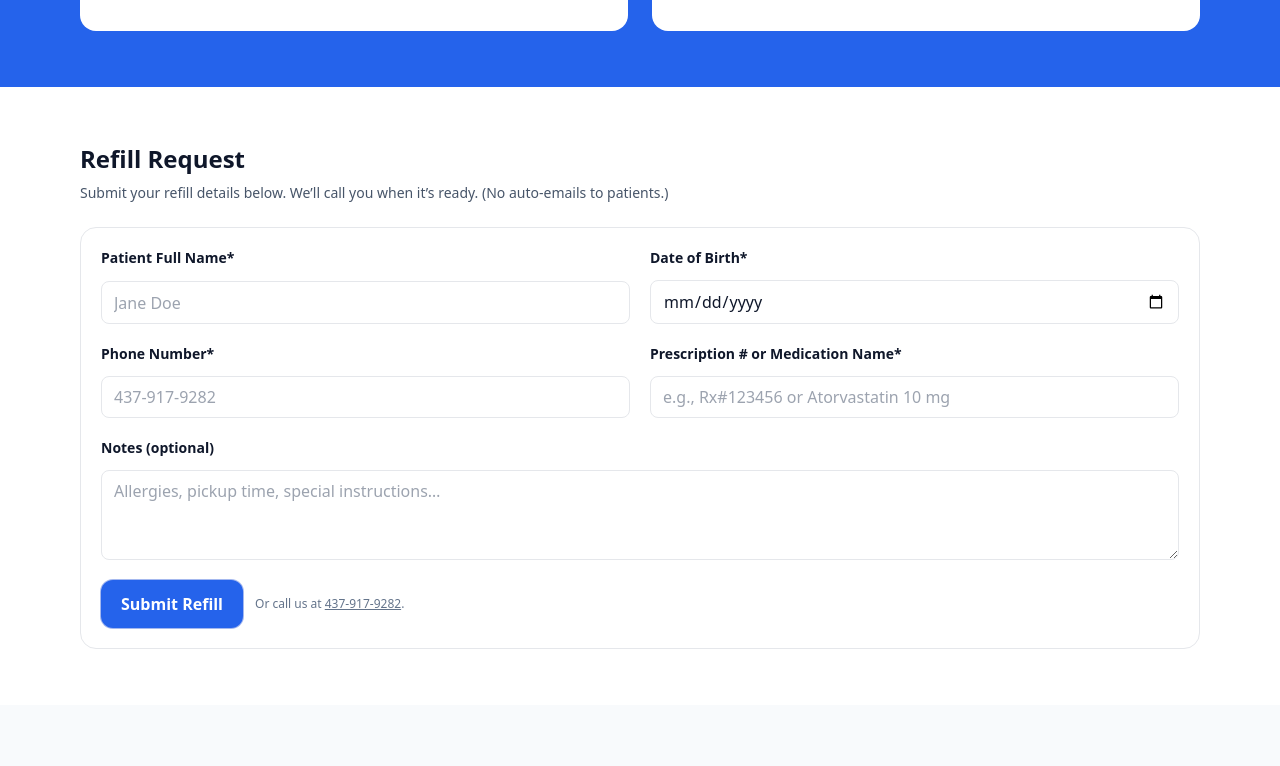
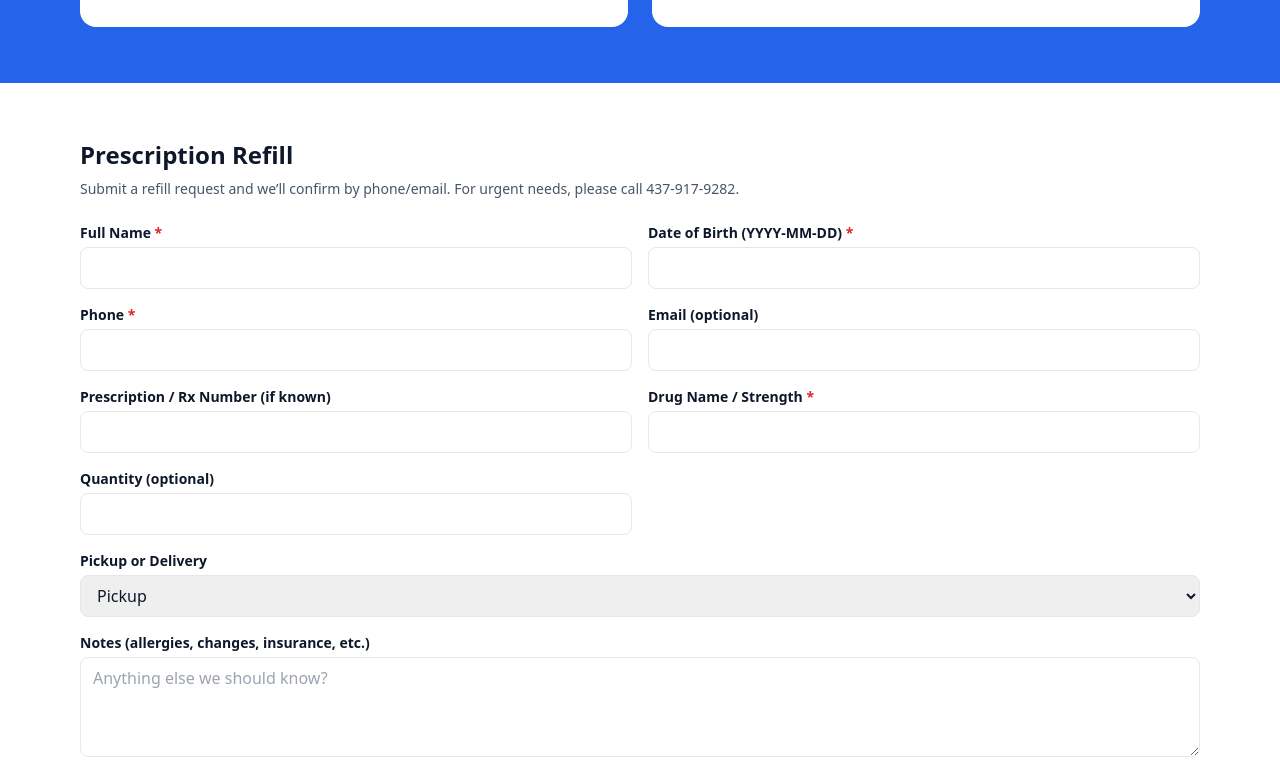
Before and after one commit to Pharma-clik/pharmacy-on-marlee, a Next.js app: page / in a window 1280 px wide. Shown: the part 920-1686 px from the top of the page. Built offline with nearby package versions, Linux system fonts and the light colour scheme.

Commit message:
Update PharmacyOnMarleeSite.js

```diff
--- a/components/PharmacyOnMarleeSite.js
+++ b/components/PharmacyOnMarleeSite.js
@@ -1,30 +1,14 @@
 import React, { useMemo, useState } from "react";
 
-/**
- * Pharmacy on Marlee – single-file website component
- * - Red/blue/white theme
- * - Hero with pharmacy-related background image (Unsplash; free for commercial use)
- * - "Free delivery" + "Seniors’ discount" badges
- * - Simple Refill form (emails pharmacyonmarlee@gmail.com via FormSubmit)
- *   * No patient confirmation email is sent.
- *   * Uses a honeypot field + no CAPTCHA.
- * - Optional MAPflow booking iframe (set BOOKING_IFRAME_SRC when you have it)
- *
- * Customize:
- *  - Update ADDRESS, PHONE, FAX below.
- *  - Edit BUSINESS_HOURS as needed.
- *  - Add your MAPflow embed in BOOKING_IFRAME_SRC when ready.
- */
-
-// --- Easy-to-edit settings ---------------------------------------------------
+// --- Editable settings -------------------------------------------------------
 const ADDRESS = "558 Marlee Ave, North York, Ontario";
 const PHONE = "437-917-9282";
 const FAX = "437-917-9288";
 
-// If you get a MAPflow EMBED link, paste it here (keep "" to show the call/visit card)
+// If you get a MAPflow EMBED link, paste it here (leave "" to keep the info card)
 const BOOKING_IFRAME_SRC = "";
 
-// Business hours (displayed in the Hours section)
+// Displayed business hours
 const BUSINESS_HOURS = {
   Monday: "9:00 AM – 6:00 PM",
   Tuesday: "9:00 AM – 6:00 PM",
@@ -38,6 +22,19 @@ const BUSINESS_HOURS = {
 
 export default function PharmacyOnMarleeSite() {
   const [filter, setFilter] = useState("");
+  const [sending, setSending] = useState(false);
+  const [sent, setSent] = useState(null); // null | "ok" | "err"
+  const [form, setForm] = useState({
+    fullName: "",
+    dateOfBirth: "",
+    phone: "",
+    email: "",
+    rxNumber: "",
+    drugName: "",
+    quantity: "",
+    notes: "",
+    delivery: "Pickup", // Pickup | Delivery
+  });
 
   const minorAilments = useMemo(
     () => [
@@ -66,17 +63,50 @@ export default function PharmacyOnMarleeSite() {
     return minorAilments.filter((x) => x.toLowerCase().includes(q));
   }, [filter, minorAilments]);
 
+  function update(k, v) {
+    setForm((s) => ({ ...s, [k]: v }));
+  }
+
+  async function submitRefill(e) {
+    e.preventDefault();
+    setSending(true);
+    setSent(null);
+    try {
+      const r = await fetch("/api/refill", {
+        method: "POST",
+        headers: { "Content-Type": "application/json" },
+        body: JSON.stringify({ ...form }),
+      });
+      if (!r.ok) throw new Error("Request failed");
+      setSent("ok");
+      setForm({
+        fullName: "",
+        dateOfBirth: "",
+        phone: "",
+        email: "",
+        rxNumber: "",
+        drugName: "",
+        quantity: "",
+        notes: "",
+        delivery: "Pickup",
+      });
+    } catch (err) {
+      setSent("err");
+    } finally {
+      setSending(false);
+    }
+  }
+
   return (
     <div className="min-h-screen bg-white text-slate-900">
       {/* Top nav */}
       <header className="sticky top-0 z-40 bg-white/80 backdrop-blur border-b">
         <div className="mx-auto max-w-6xl px-4 py-3 flex items-center justify-between">
           <div className="flex items-center gap-3">
-            {/* Title bigger + red */}
-            <h1 className="text-2xl md:text-3xl font-extrabold tracking-tight text-red-600">
+            <h1 className="text-2xl font-extrabold tracking-tight text-red-700"> {/* title bigger + red */}
               Pharmacy on Marlee
             </h1>
-            <p className="hidden sm:block text-xs text-slate-600">
+            <p className="text-xs text-slate-600">
               Minor Ailments • Vaccinations • Prescriptions
             </p>
           </div>
@@ -91,10 +121,8 @@ export default function PharmacyOnMarleeSite() {
         </div>
       </header>
 
-      {/* Hero (with licensed, free background image + badges) */}
+      {/* Hero with background + badges */}
       <section className="relative text-white">
-        {/* Background image (Unsplash – free for commercial use).
-            Optional: upload /public/hero.jpg and use backgroundImage: "url('/hero.jpg')" */}
         <div
           className="absolute inset-0 bg-cover bg-center"
           style={{
@@ -103,9 +131,7 @@ export default function PharmacyOnMarleeSite() {
           }}
           aria-hidden="true"
         />
-        {/* Overlay tint for readability */}
         <div className="absolute inset-0 bg-blue-900/60" aria-hidden="true" />
-
         <div className="relative mx-auto max-w-6xl px-4 py-16">
           <div className="grid md:grid-cols-2 gap-8 items-start">
             <div>
@@ -118,8 +144,6 @@ export default function PharmacyOnMarleeSite() {
               <p className="mt-3 text-white/90">
                 Same-day assessments by our pharmacist. Walk-ins welcome or book online.
               </p>
-
-              {/* Badges */}
               <div className="mt-4 flex flex-wrap gap-2">
                 <span className="inline-flex items-center rounded-full bg-white/90 text-blue-900 px-3 py-1 text-xs font-semibold ring-1 ring-white/70">
                   Free delivery
@@ -128,8 +152,6 @@ export default function PharmacyOnMarleeSite() {
                   Seniors’ discount
                 </span>
               </div>
-
-              {/* Primary actions */}
               <div className="mt-6 flex flex-wrap gap-3">
                 <a
                   href="#book"
@@ -146,7 +168,6 @@ export default function PharmacyOnMarleeSite() {
               </div>
             </div>
 
-            {/* Quick contact card on image */}
             <div className="rounded-2xl p-6 bg-white/10 ring-1 ring-white/30 backdrop-blur">
               <h3 className="font-semibold text-lg mb-2">Address</h3>
               <p className="text-white/90">{ADDRESS}</p>
@@ -155,9 +176,7 @@ export default function PharmacyOnMarleeSite() {
                 Tel: <a className="underline" href={`tel:${PHONE.replace(/[^0-9+]/g, "")}`}>{PHONE}</a><br />
                 Fax: {FAX}
               </p>
-              <p className="text-xs mt-4 text-white/80">
-                We offer free delivery and a seniors’ discount. Ask us in-store.
-              </p>
+              <p className="text-xs mt-4 text-white/80">We offer free delivery and a seniors’ discount.</p>
             </div>
           </div>
         </div>
@@ -183,8 +202,8 @@ export default function PharmacyOnMarleeSite() {
             <div className="mt-6 grid md:grid-cols-2 gap-6">
               <div className="rounded-2xl bg-white text-slate-900 p-5">
                 <p className="text-sm">
-                  MAPflow embed not connected yet. Once you share your MAPflow link, we’ll drop it in so
-                  patients can book directly here.
+                  MAPflow embed not connected yet. Once you share your MAPflow link, we’ll add it here so
+                  patients can book directly on this page.
                 </p>
                 <p className="text-sm mt-3">
                   Until then: call{" "}
@@ -195,119 +214,66 @@ export default function PharmacyOnMarleeSite() {
                 </p>
               </div>
 
-              <div className="rounded-2xl bg-white text-slate-900 p-5 overflow-auto">
-                <label className="block text-sm font-semibold mb-2">Quick search: Minor Ailments</label>
-                <input
-                  value={filter}
-                  onChange={(e) => setFilter(e.target.value)}
-                  placeholder="Type e.g. allergies, pink eye, UTI…"
-                  className="w-full rounded-lg border px-3 py-2"
-                />
-                <ul className="mt-3 space-y-1 max-h-56 overflow-auto text-sm">
-                  {filteredAilments.map((a) => (
-                    <li key={a} className="px-2 py-1 rounded hover:bg-slate-100">{a}</li>
-                  ))}
-                </ul>
-              </div>
+              <MinorAilmentsQuickList filter={filter} setFilter={setFilter} items={minorAilments} />
             </div>
           )}
         </div>
       </section>
 
-      {/* Refill (emails pharmacyonmarlee@gmail.com via FormSubmit) */}
+      {/* Refill */}
       <section id="refill" className="bg-white">
         <div className="mx-auto max-w-6xl px-4 py-14">
-          <h3 className="text-2xl font-extrabold">Refill Request</h3>
+          <h3 className="text-2xl font-extrabold">Prescription Refill</h3>
           <p className="text-sm text-slate-600 mt-2">
-            Submit your refill details below. We’ll call you when it’s ready. (No auto-emails to patients.)
+            Submit a refill request and we’ll confirm by phone/email. For urgent needs, please call {PHONE}.
           </p>
 
-          <form
-            className="mt-6 grid md:grid-cols-2 gap-5 rounded-2xl border p-5"
-            action="https://formsubmit.co/pharmacyonmarlee@gmail.com"
-            method="POST"
-            target="_blank"
-          >
-            {/* FormSubmit controls */}
-            <input type="hidden" name="_subject" value="Refill Request – Pharmacy on Marlee" />
-            <input type="hidden" name="_template" value="table" />
-            <input type="hidden" name="_captcha" value="false" />
-            {/* honeypot (leave empty) */}
-            <input type="text" name="_honey" className="hidden" tabIndex={-1} autoComplete="off" />
-
-            <div className="grid gap-3">
-              <label className="text-sm font-semibold">Patient Full Name*</label>
-              <input
-                required
-                name="Patient Name"
-                type="text"
-                className="rounded-lg border px-3 py-2"
-                placeholder="Jane Doe"
-              />
+          <form onSubmit={submitRefill} className="mt-6 grid gap-4 md:grid-cols-2">
+            <TextInput label="Full Name" value={form.fullName} onChange={(v) => update("fullName", v)} required />
+            <TextInput label="Date of Birth (YYYY-MM-DD)" value={form.dateOfBirth} onChange={(v) => update("dateOfBirth", v)} required />
+            <TextInput label="Phone" value={form.phone} onChange={(v) => update("phone", v)} required />
+            <TextInput label="Email (optional)" value={form.email} onChange={(v) => update("email", v)} type="email" />
+            <TextInput label="Prescription / Rx Number (if known)" value={form.rxNumber} onChange={(v) => update("rxNumber", v)} />
+            <TextInput label="Drug Name / Strength" value={form.drugName} onChange={(v) => update("drugName", v)} required />
+            <TextInput label="Quantity (optional)" value={form.quantity} onChange={(v) => update("quantity", v)} />
+            <div className="md:col-span-2">
+              <label className="block text-sm font-semibold mb-1">Pickup or Delivery</label>
+              <select
+                className="w-full rounded-lg border px-3 py-2"
+                value={form.delivery}
+                onChange={(e) => update("delivery", e.target.value)}
+              >
+                <option>Pickup</option>
+                <option>Delivery (Free)</option>
+              </select>
             </div>
-
-            <div className="grid gap-3">
-              <label className="text-sm font-semibold">Date of Birth*</label>
-              <input
-                required
-                name="Date of Birth"
-                type="date"
-                className="rounded-lg border px-3 py-2"
-              />
-            </div>
-
-            <div className="grid gap-3">
-              <label className="text-sm font-semibold">Phone Number*</label>
-              <input
-                required
-                name="Phone"
-                type="tel"
-                className="rounded-lg border px-3 py-2"
-                placeholder="437-917-9282"
-              />
-            </div>
-
-            <div className="grid gap-3">
-              <label className="text-sm font-semibold">Prescription # or Medication Name*</label>
-              <input
-                required
-                name="Prescription(s)"
-                type="text"
-                className="rounded-lg border px-3 py-2"
-                placeholder="e.g., Rx#123456 or Atorvastatin 10 mg"
-              />
-            </div>
-
-            <div className="grid gap-3 md:col-span-2">
-              <label className="text-sm font-semibold">Notes (optional)</label>
+            <div className="md:col-span-2">
+              <label className="block text-sm font-semibold mb-1">Notes (allergies, changes, insurance, etc.)</label>
               <textarea
-                name="Notes"
-                rows={3}
-                className="rounded-lg border px-3 py-2"
-                placeholder="Allergies, pickup time, special instructions…"
+                className="w-full rounded-lg border px-3 py-2 min-h-[100px]"
+                value={form.notes}
+                onChange={(e) => update("notes", e.target.value)}
+                placeholder="Anything else we should know?"
               />
             </div>
 
             <div className="md:col-span-2 flex items-center gap-3">
               <button
                 type="submit"
-                className="px-5 py-3 rounded-xl bg-blue-600 text-white font-semibold ring-1 ring-blue-700/40 hover:bg-blue-700 transition"
+                disabled={sending}
+                className="px-5 py-3 rounded-xl bg-blue-600 text-white font-semibold ring-1 ring-blue-700/40 hover:bg-blue-700 transition disabled:opacity-60"
               >
-                Submit Refill
+                {sending ? "Sending…" : "Submit Refill Request"}
               </button>
-              <p className="text-xs text-slate-500">
-                Or call us at{" "}
-                <a className="underline" href={`tel:${PHONE.replace(/[^0-9+]/g, "")}`}>
-                  {PHONE}
-                </a>.
-              </p>
+              {sent === "ok" && <span className="text-green-700 text-sm">Sent! We’ll contact you soon.</span>}
+              {sent === "err" && <span className="text-red-700 text-sm">Could not send. Please call {PHONE}.</span>}
             </div>
           </form>
         </div>
       </section>
 
       {/* Services */}
-      <section id="services" className="bg-slate-50">
+      <section id="services" className="bg-white">
         <div className="mx-auto max-w-6xl px-4 py-14">
           <h3 className="text-2xl font-extrabold">Our Services</h3>
           <div className="mt-6 grid sm:grid-cols-2 lg:grid-cols-3 gap-5">
@@ -319,7 +285,7 @@ export default function PharmacyOnMarleeSite() {
               ["Blister Packs", "Convenient weekly compliance packaging."],
               ["Compounding (Level B)", "Select non-sterile compounds."],
             ].map(([title, text]) => (
-              <div key={title} className="rounded-2xl border bg-white p-5">
+              <div key={title} className="rounded-2xl border p-5">
                 <h4 className="font-semibold">{title}</h4>
                 <p className="text-sm text-slate-600 mt-1">{text}</p>
               </div>
@@ -329,10 +295,10 @@ export default function PharmacyOnMarleeSite() {
       </section>
 
       {/* Hours */}
-      <section id="hours" className="bg-white">
+      <section id="hours" className="bg-slate-50">
         <div className="mx-auto max-w-6xl px-4 py-14">
           <h3 className="text-2xl font-extrabold">Business Hours</h3>
-          <div className="mt-6 overflow-hidden rounded-2xl border bg-white">
+        <div className="mt-6 overflow-hidden rounded-2xl border bg-white">
             <table className="w-full text-left text-sm">
               <tbody>
                 {Object.entries(BUSINESS_HOURS).map(([day, hours]) => (
@@ -352,8 +318,7 @@ export default function PharmacyOnMarleeSite() {
       <section id="contact" className="bg-white">
         <div className="mx-auto max-w-6xl px-4 py-14">
           <h3 className="text-2xl font-extrabold">Contact</h3>
-
-        <div className="mt-6 grid md:grid-cols-2 gap-6">
+          <div className="mt-6 grid md:grid-cols-2 gap-6">
             <div className="rounded-2xl border p-5">
               <h4 className="font-semibold">Pharmacy on Marlee</h4>
               <p className="mt-1 text-slate-700">{ADDRESS}</p>
@@ -364,38 +329,30 @@ export default function PharmacyOnMarleeSite() {
                 </a>{" "}
                 · Fax: {FAX}
               </p>
-
               <div className="mt-4 flex gap-3">
                 <a
                   href="tel:${PHONE}"
-                  onClick={(e) => {
-                    e.currentTarget.href = `tel:${PHONE.replace(/[^0-9+]/g, "")}`;
-                  }}
+                  onClick={(e) => { e.currentTarget.href = `tel:${PHONE.replace(/[^0-9+]/g, "")}`; }}
                   className="px-4 py-2 rounded-lg bg-blue-600 text-white font-semibold ring-1 ring-blue-700/40 hover:bg-blue-700 transition"
                 >
                   Call now
                 </a>
-
                 <a
                   href={`https://www.google.com/maps/search/?api=1&query=${encodeURIComponent(ADDRESS)}`}
-                  target="_blank"
-                  rel="noreferrer"
+                  target="_blank" rel="noreferrer"
                   className="px-4 py-2 rounded-lg ring-1 ring-slate-300 hover:bg-slate-50 transition"
                 >
                   Open in Google Maps
                 </a>
               </div>
             </div>
-
             <div className="rounded-2xl overflow-hidden ring-1 ring-slate-200">
               <iframe
                 title="Google Map"
                 className="w-full h-[320px]"
                 loading="lazy"
                 referrerPolicy="no-referrer-when-downgrade"
-                src={`https://www.google.com/maps?q=${encodeURIComponent(
-                  ADDRESS
-                )}&output=embed`}
+                src={`https://www.google.com/maps?q=${encodeURIComponent(ADDRESS)}&output=embed`}
               />
             </div>
           </div>
@@ -420,3 +377,40 @@ export default function PharmacyOnMarleeSite() {
     </div>
   );
 }
+
+// --- small components --------------------------------------------------------
+function TextInput({ label, value, onChange, required, type = "text" }) {
+  return (
+    <div>
+      <label className="block text-sm font-semibold mb-1">
+        {label} {required && <span className="text-red-600">*</span>}
+      </label>
+      <input
+        type={type}
+        className="w-full rounded-lg border px-3 py-2"
+        value={value}
+        onChange={(e) => onChange(e.target.value)}
+        required={required}
+      />
+    </div>
+  );
+}
+
+function MinorAilmentsQuickList({ filter, setFilter, items }) {
+  return (
+    <div className="rounded-2xl bg-white text-slate-900 p-5 overflow-auto">
+      <label className="block text-sm font-semibold mb-2">Quick search: Minor Ailments</label>
+      <input
+        value={filter}
+        onChange={(e) => setFilter(e.target.value)}
+        placeholder="Type e.g. allergies, pink eye, UTI…"
+        className="w-full rounded-lg border px-3 py-2"
+      />
+      <ul className="mt-3 space-y-1 max-h-56 overflow-auto text-sm">
+        {items.map((a) => (
+          <li key={a} className="px-2 py-1 rounded hover:bg-slate-100">{a}</li>
+        ))}
+      </ul>
+    </div>
+  );
+}
```
